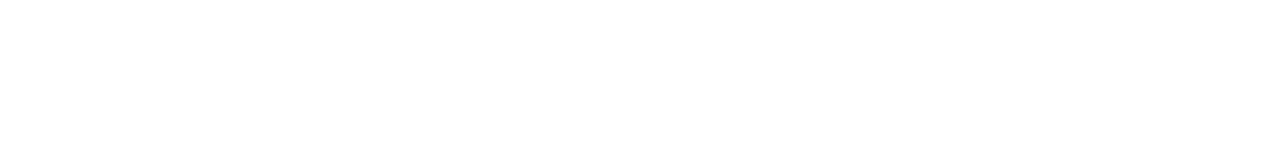
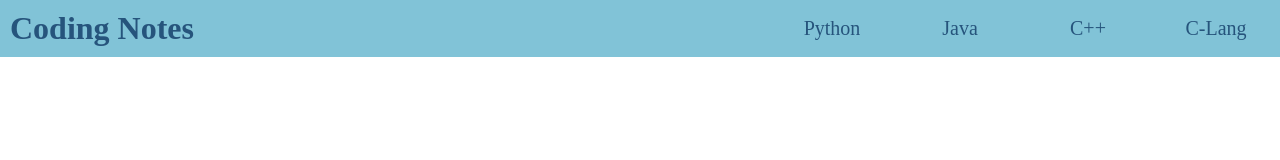
Before and after one commit to JeelDobariya38/Coding-Notes, a plain HTML site: page index.html in a window 1280 px wide. Drawn offline with Linux system fonts and the light colour scheme.

Commit message:
created basic home page with navigationbar

```diff
--- /dev/null
+++ b/Scripts/script.js
@@ -0,0 +1 @@
+console.log("Hello Coding_Notes");
--- /dev/null
+++ b/Stylesheets/style.css
@@ -0,0 +1,43 @@
+.header {
+    background-color: var(--primary-color);
+    display: flex;
+    justify-content: space-between;
+}
+
+.heading {
+    color: var(--primary-text-color);
+    padding: 10px;
+}
+
+.navigation-bar {
+    width: 40%;
+    color: var(--primary-text-color);
+    display: flex;
+    justify-content: space-around;
+    align-items: center;
+}
+
+.navigation-bar a{
+    font-size: 20px;
+    width: 20%;
+    text-align: center;
+}
+
+.navigation-bar a:hover{
+    color: var(--secondary-text-color);
+}
+
+@media (max-width: 800px)
+{
+    .navigation-bar a{
+        font-size: 15px;
+        width: 25%;
+    }
+}
+
+@media (max-width: 450px)
+{
+    .navigation-bar {
+        display: none;
+    }
+}
--- /dev/null
+++ b/Stylesheets/utils.css
@@ -0,0 +1,17 @@
+* {
+    padding: 0px;
+    margin: 0px;
+}
+
+:root {
+    --primary-color: #81C3D7;
+    --primary-text-color: #26547C;
+    --secondary-color: #EF476F;
+    --secondary-text-color: #B3FFB3;
+    --side-color: #FFD166;
+}
+
+a {
+    text-decoration: none;
+    color: inherit;
+}
--- a/index.html
+++ b/index.html
@@ -3,9 +3,22 @@
 <head>
     <meta charset="UTF-8">
     <meta name="viewport" content="width=device-width, initial-scale=1.0">
+    <link rel="stylesheet" href="Stylesheets/utils.css">
+    <link rel="stylesheet" href="Stylesheets/style.css">
+    <link rel="stylesheet" href="Stylesheets/index.css">
     <title>Home | Coding Notes</title>
 </head>
 <body>
-
+    <header class="header">
+        <div class="heading">
+            <h1>Coding Notes</h1>
+        </div>
+        <div class="navigation-bar">
+            <a href="Python.html">Python</a>
+            <a href="Java.html">Java</a>
+            <a href="Cpp.html">C++</a>
+            <a href="C-lang.html">C-Lang</a>
+        </div>
+    </header>
 </body>
 </html>
```
Also changed, not shown: Stylesheets/index.css (added).
